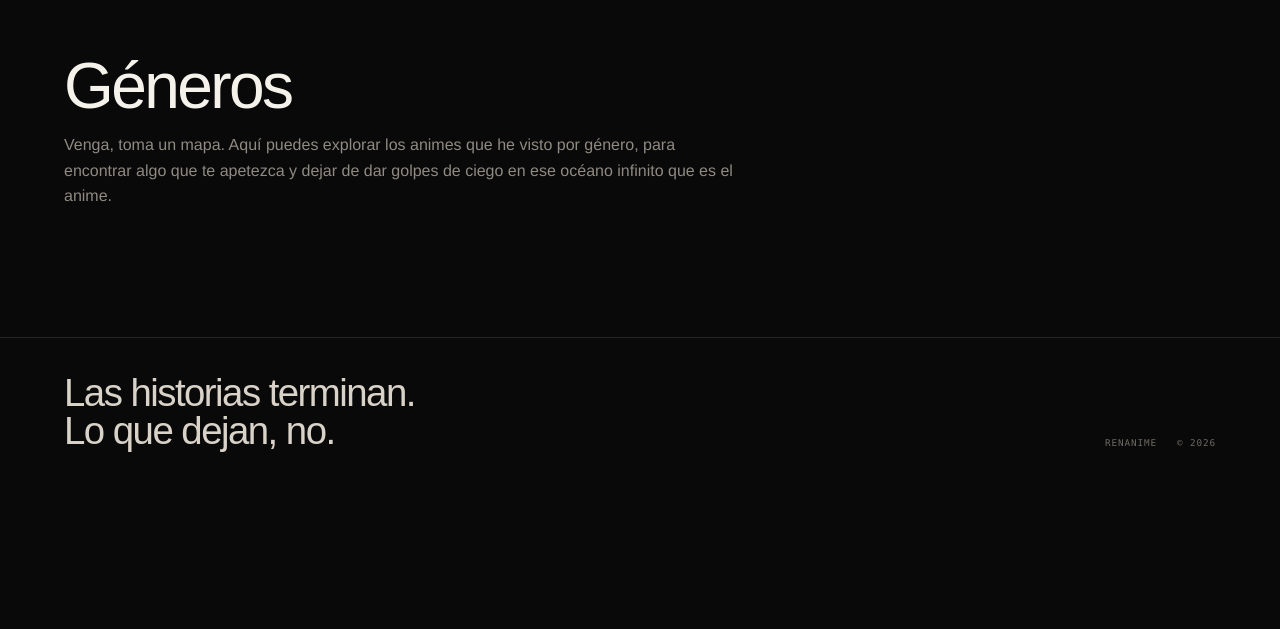
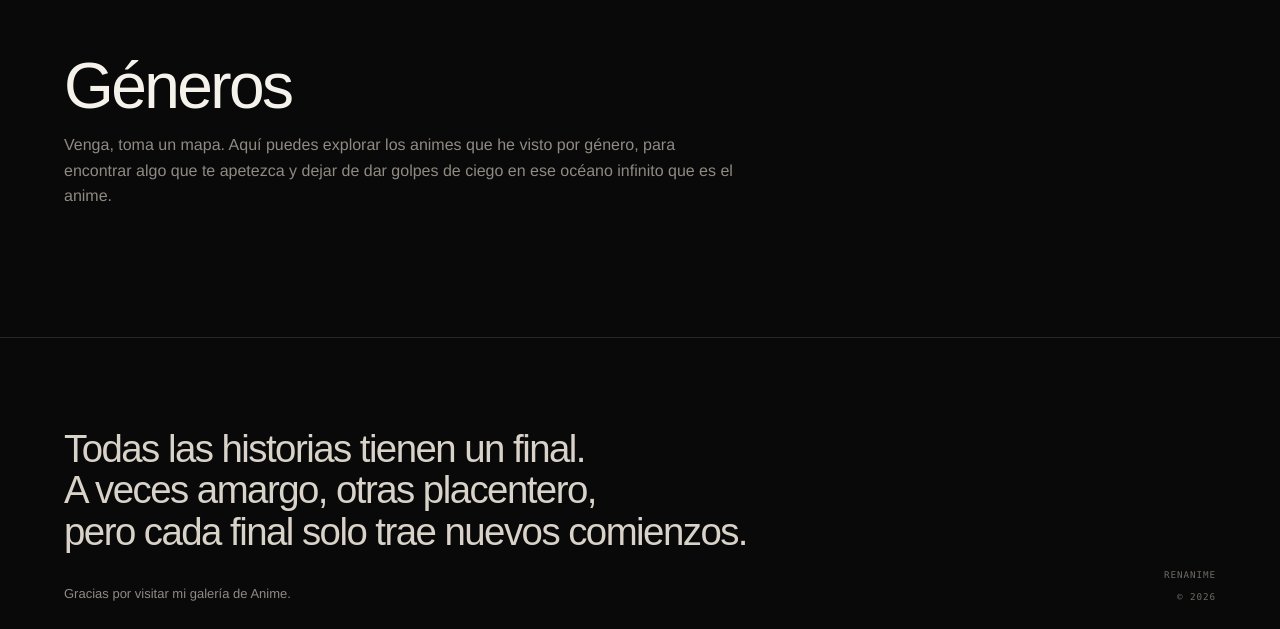
Before and after one commit to renatombomio/renanime, an Astro site: page / in a window 1280 px wide. Shown: the part 1702-2331 px from the top of the page. Before the commit the page ends 2177 px from the top, so only its background shows below. Built offline with nearby package versions, Linux system fonts and the light colour scheme; Astro itself is replaced by a stand-in of ours; a web font is replaced by a local one.

Commit message:
design: refine personal gallery closing footer

```diff
--- a/src/components/layout/Footer.astro
+++ b/src/components/layout/Footer.astro
@@ -4,8 +4,18 @@ const year = new Date().getFullYear();
 
 <footer class="site-footer">
   <div class="footer-line"></div>
+
   <div class="footer-inner">
-    <p class="closing">Las historias terminan.<br />Lo que dejan, no.</p>
+    <p class="closing">
+      Todas las historias tienen un final.<br />
+      A veces amargo, otras placentero,<br />
+      pero cada final solo trae nuevos comienzos.
+    </p>
+
+    <p class="thanks">
+      Gracias por visitar mi galería de Anime.
+    </p>
+
     <div class="footer-meta">
       <span>RENANIME</span>
       <span>© {year}</span>
@@ -24,29 +34,42 @@ const year = new Date().getFullYear();
   }
 
   .footer-inner {
-    display: flex;
-    align-items: flex-end;
-    justify-content: space-between;
-    gap: var(--space-8);
+    display: grid;
+    grid-template-columns: minmax(0, 1fr) auto;
+    column-gap: clamp(2rem, 8vw, 8rem);
+    align-items: end;
     width: min(100% - (var(--gutter) * 2), var(--container-max));
     margin-inline: auto;
-    padding-block: 2.25rem 1.5rem;
+    padding-block: clamp(3.5rem, 7vw, 6rem) 1.5rem;
   }
 
   .closing {
+    grid-column: 1;
     margin: 0;
     color: var(--color-paper-200);
     font-family: var(--font-heading);
     font-size: clamp(1.5rem, 3vw, 2.75rem);
     font-weight: var(--weight-regular);
     letter-spacing: var(--tracking-heading);
-    line-height: 1;
+    line-height: 1.08;
+  }
+
+  .thanks {
+    grid-column: 1;
+    margin: var(--space-8) 0 0;
+    color: var(--color-muted-400);
+    font-size: var(--text-sm);
+    line-height: var(--leading-body);
   }
 
   .footer-meta {
+    grid-column: 2;
+    grid-row: 1 / span 2;
+    align-self: end;
     display: flex;
-    align-items: center;
-    gap: var(--space-5);
+    flex-direction: column;
+    align-items: flex-end;
+    gap: 0.45rem;
     color: var(--color-muted-500);
     font-family: var(--font-meta);
     font-size: 0.58rem;
@@ -56,13 +79,19 @@ const year = new Date().getFullYear();
 
   @media (max-width: 640px) {
     .footer-inner {
+      display: flex;
       align-items: flex-start;
       flex-direction: column;
-      padding-block: 2rem 1.25rem;
+      padding-block: 3rem 1.25rem;
+    }
+
+    .closing {
+      font-size: clamp(1.35rem, 7vw, 2rem);
     }
 
     .footer-meta {
-      gap: var(--space-4);
+      align-items: flex-start;
+      margin-top: var(--space-8);
     }
   }
 </style>
```
